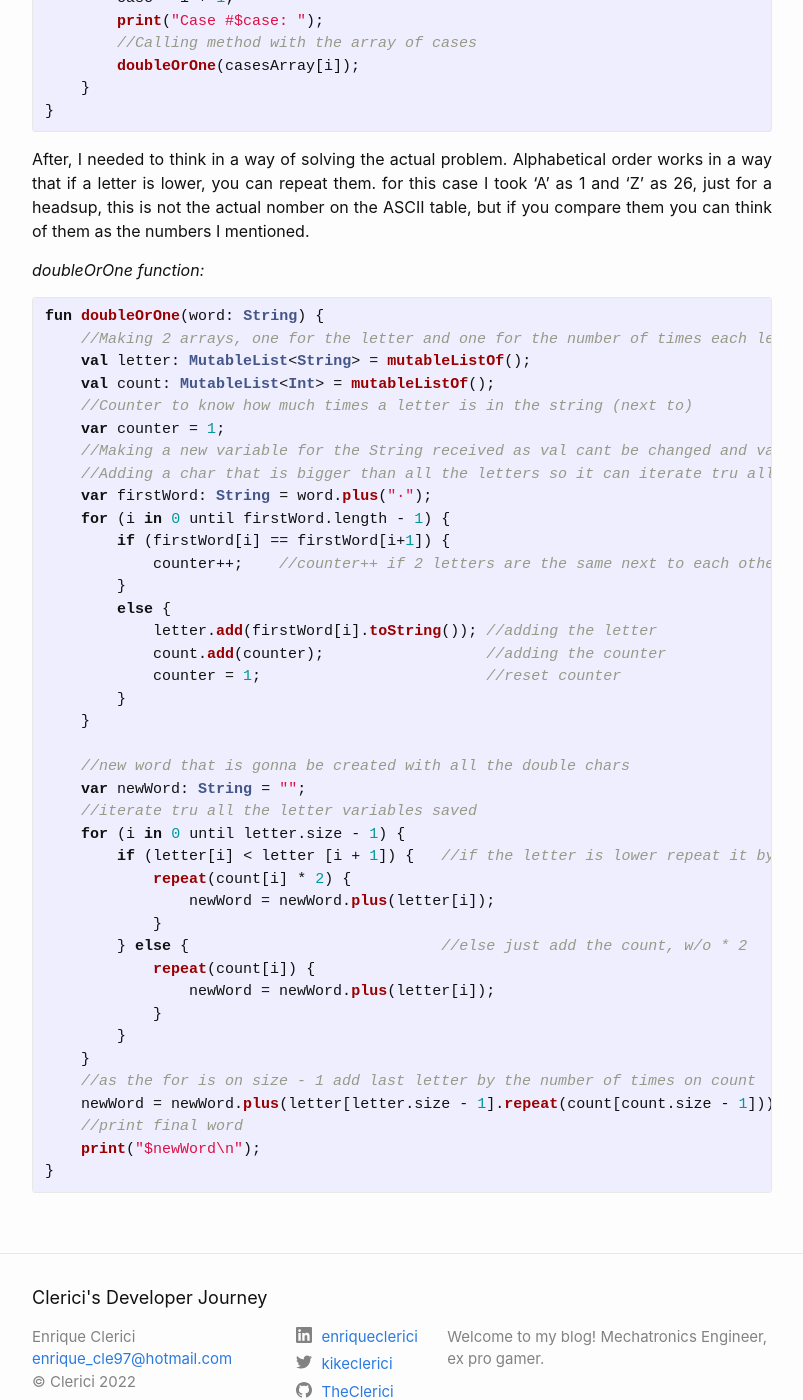
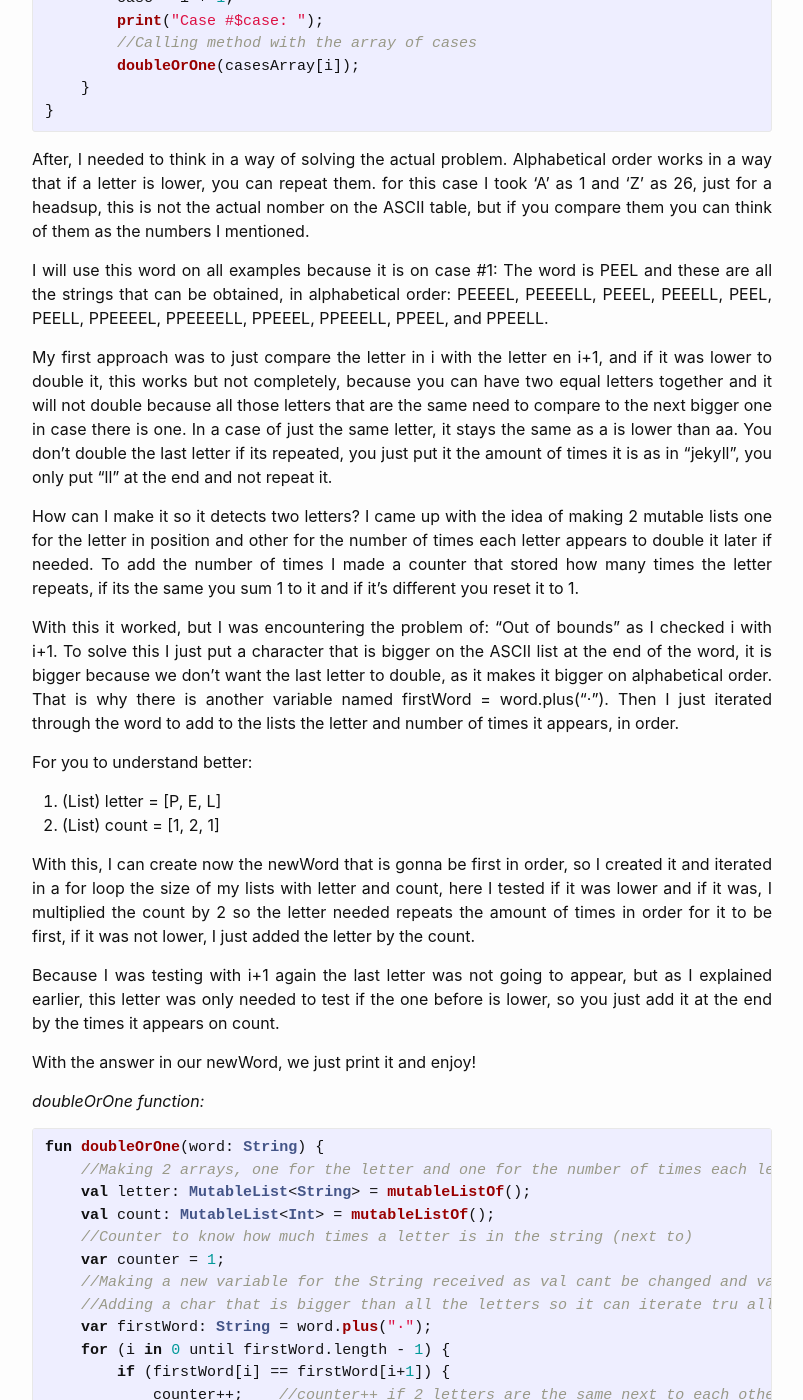
Before and after one commit to TheClerici/my-blog, a Jekyll site: the page built from blog-logs/_posts/2022-10-16-1st_technicallog.markdown, in a window 1280 px wide and 1400 px high, scrolled down 1640 px. Shown: the whole window, without its empty margins (238-1041 px from the left). Built offline with Jekyll 4.4.1, drawn with Linux system fonts in a browser that asks for light colours.

Commit message:
only need extras for log

```diff
--- a/blog-logs/_posts/2022-10-16-1st_technicallog.markdown
+++ b/blog-logs/_posts/2022-10-16-1st_technicallog.markdown
@@ -6,7 +6,7 @@ category: Log
 ---
 ## Double or One Thing
 
-*`Overview`*
+`Overview`
 
 Double or One Thing is a problem that deals with String manipulation, where depending on the word that you get, you need to output the one that appears first in alphabetical order. In this case, I decided to give it an approach in Kotlin language, as I challenged myself to continue working with Kotlin on the individual problem to continue practicing it.
 
@@ -21,7 +21,7 @@ For example, these strings are in alphabetical order:
 5. HOME
 6. JAM
 
-*`Context`*
+`Context`
 
 [Double or One Thing][cj-dor1] problem challenge:
 
@@ -31,7 +31,7 @@ Given a string, there are multiple strings that can be obtained as a result of t
 
 For more info, feel free to follow the hyperlink on `Double or One Thing`.
 
-*`Solution`*
+`Solution`
 
 The first challenge was to understand how CodeJam was giving the inputs, as they test your answer with 100 cases, in this problem, they start giving you the 100 cases so you then test them and output in the order that they gave.
 
@@ -61,6 +61,25 @@ fun main(args: Array<String>) {
 {% endhighlight %}
 
 After, I needed to think in a way of solving the actual problem. Alphabetical order works in a way that if a letter is lower, you can repeat them. for this case I took 'A' as 1 and 'Z' as 26, just for a headsup, this is not the actual nomber on the ASCII table, but if you compare them you can think of them as the numbers I mentioned.
+
+I will use this word on all examples because it is on case #1: The word is PEEL and these are all the strings that can be obtained, in alphabetical order: PEEEEL, PEEEELL, PEEEL, PEEELL, PEEL, PEELL, PPEEEEL, PPEEEELL, PPEEEL, PPEEELL, PPEEL, and PPEELL.
+
+My first approach was to just compare the letter in i with the letter en i+1, and if it was lower to double it, this works but not completely, because you can have two equal letters together and it will not double because all those letters that are the same need to compare to the next bigger one in case there is one. In a case of just the same letter, it stays the same as a is lower than aa. You don't double the last letter if its repeated, you just put it the amount of times it is as in "jekyll", you only put "ll" at the end and not repeat it.
+
+How can I make it so it detects two letters? I came up with the idea of making 2 mutable lists one for the letter in position and other for the number of times each letter appears to double it later if needed. To add the number of times I made a counter that stored how many times the letter repeats, if its the same you sum 1 to it and if it's different you reset it to 1.
+
+With this it worked, but I was encountering the problem of: "Out of bounds" as I checked i with i+1. To solve this I just put a character that is bigger on the ASCII list at the end of the word, it is bigger because we don't want the last letter to double, as it makes it bigger on alphabetical order. That is why there is another variable named firstWord = word.plus("·"). Then I just iterated through the word to add to the lists the letter and number of times it appears, in order.
+
+For you to understand better:
+
+1. (List) letter = [P, E, L]
+2. (List) count = [1, 2, 1]
+
+With this, I can create now the newWord that is gonna be first in order, so I created it and iterated in a for loop the size of my lists with letter and count, here I tested if it was lower and if it was, I multiplied the count by 2 so the letter needed repeats the amount of times in order for it to be first, if it was not lower, I just added the letter by the count.
+
+Because I was testing with i+1 again the last letter was not going to appear, but as I explained earlier, this letter was only needed to test if the one before is lower, so you just add it at the end by the times it appears on count.
+
+With the answer in our newWord, we just print it and enjoy!
 
 _doubleOrOne function:_
 
```
Also changed, not shown: other parts of blog-logs/_posts/2022-10-16-1st_technicallog.markdown (+2 -0 lines).
